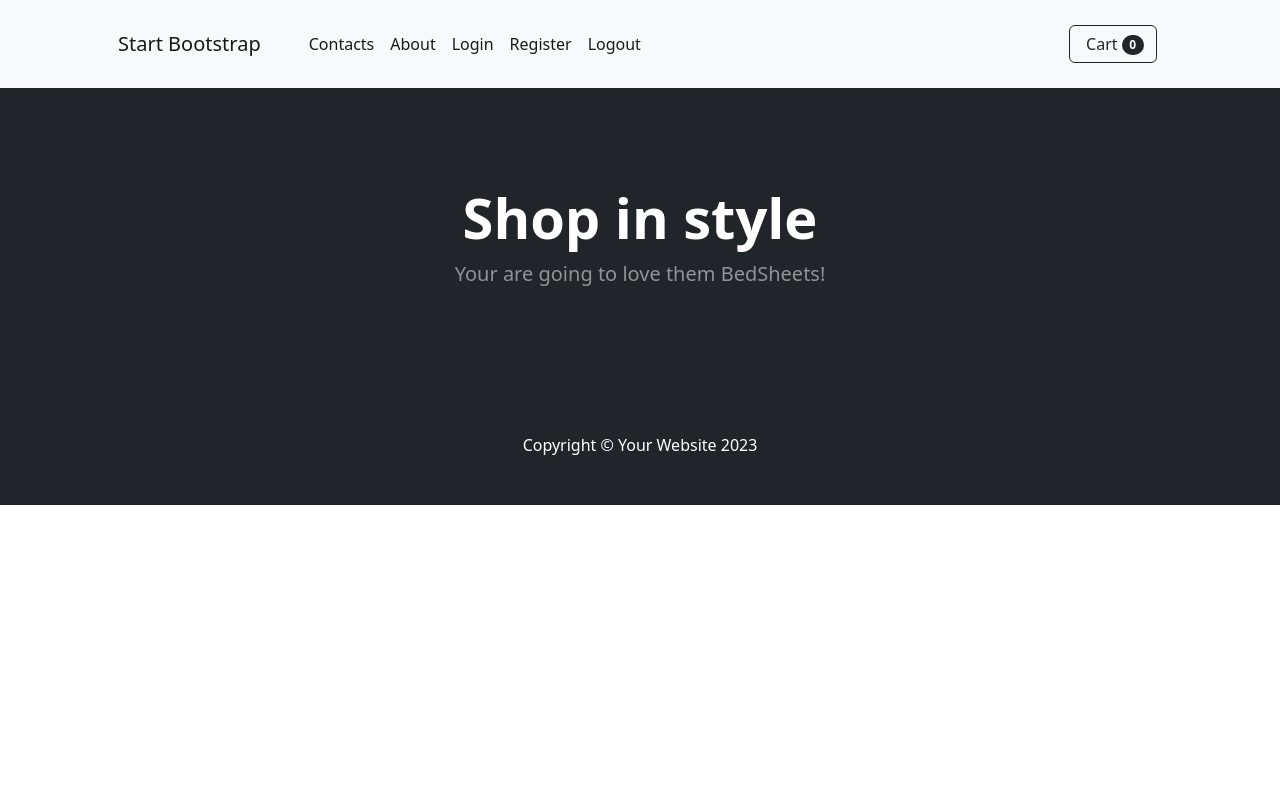
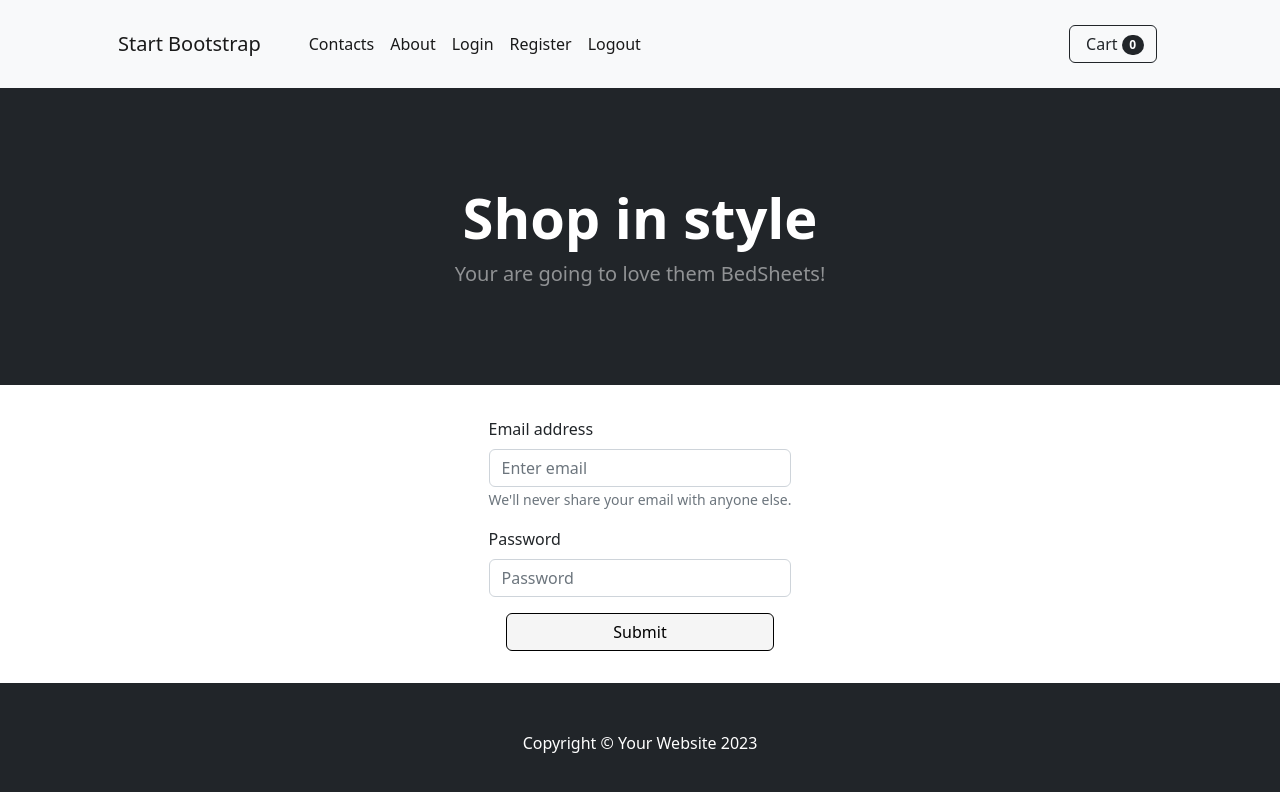
Before and after one commit to Deyan9469/React-Project, a React (Vite) app in the folder client/: page /login in a window 1280 px wide. Shown: the top 792 px of the page. Built offline with nearby package versions, Linux system fonts and the light colour scheme.

Commit message:
adding login form

```diff
--- a/client/src/App.jsx
+++ b/client/src/App.jsx
@@ -7,6 +7,7 @@
 import CardItems from './components/cardComponent/RoutingItems'
 import About from './components/about/About'
 import Contacts from './components/contacts/Contacts'
+import Login from './components/login/Login'
 function App() {
 
 
@@ -20,6 +21,7 @@
                 <Route path='/' element={<CardItems />} />
                 <Route path='/about' element={<About />} />
                 <Route path='/contacts' element={<Contacts />} />
+                <Route path='/login' element={<Login />} />
 
             </Routes>
 
--- a/client/src/components/login/Login.jsx
+++ b/client/src/components/login/Login.jsx
@@ -0,0 +1,27 @@
+import Button from 'react-bootstrap/Button';
+import Form from 'react-bootstrap/Form';
+import "./loginCSS.css"
+
+function Login() {
+  return (
+    <Form className='loginForm'>
+      <Form.Group className="mb-3" controlId="formBasicEmail">
+        <Form.Label>Email address</Form.Label>
+        <Form.Control type="email" placeholder="Enter email" />
+        <Form.Text className="text-muted">
+          We'll never share your email with anyone else.
+        </Form.Text>
+      </Form.Group>
+
+      <Form.Group className="mb-3" controlId="formBasicPassword">
+        <Form.Label>Password</Form.Label>
+        <Form.Control type="password" placeholder="Password" />
+      </Form.Group>
+      <Button variant="primary" type="submit">
+        Submit
+      </Button>
+    </Form>
+  );
+}
+
+export default Login;
--- /dev/null
+++ b/client/src/components/login/loginCSS.css
@@ -0,0 +1,7 @@
+form.loginForm {
+    display: flex;
+    flex-direction: column;
+    flex-wrap: wrap;
+    align-content: center;
+    padding: 2em;
+}
```
